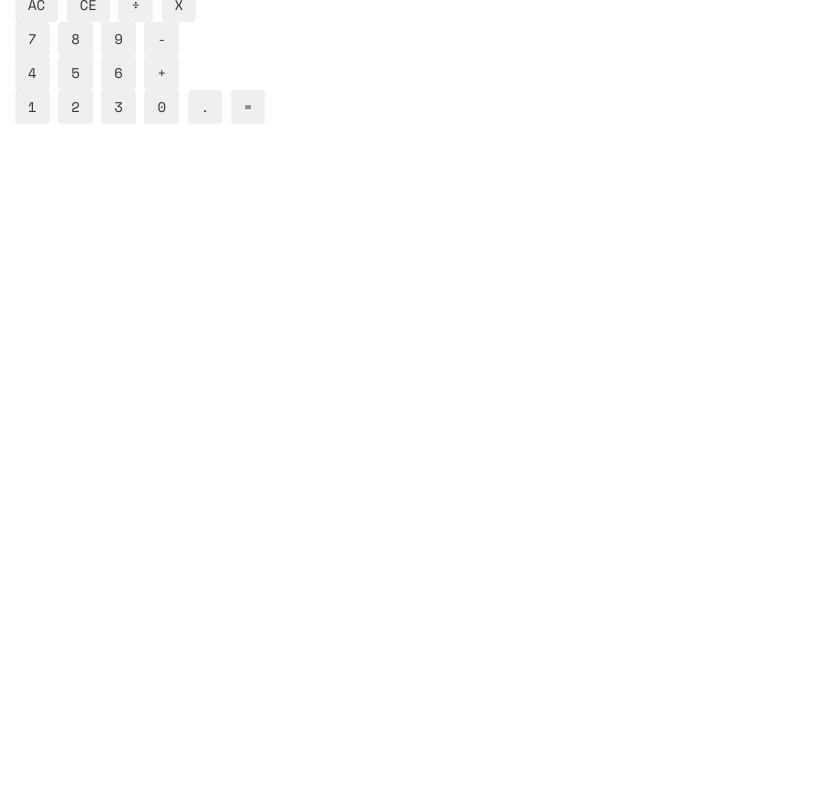
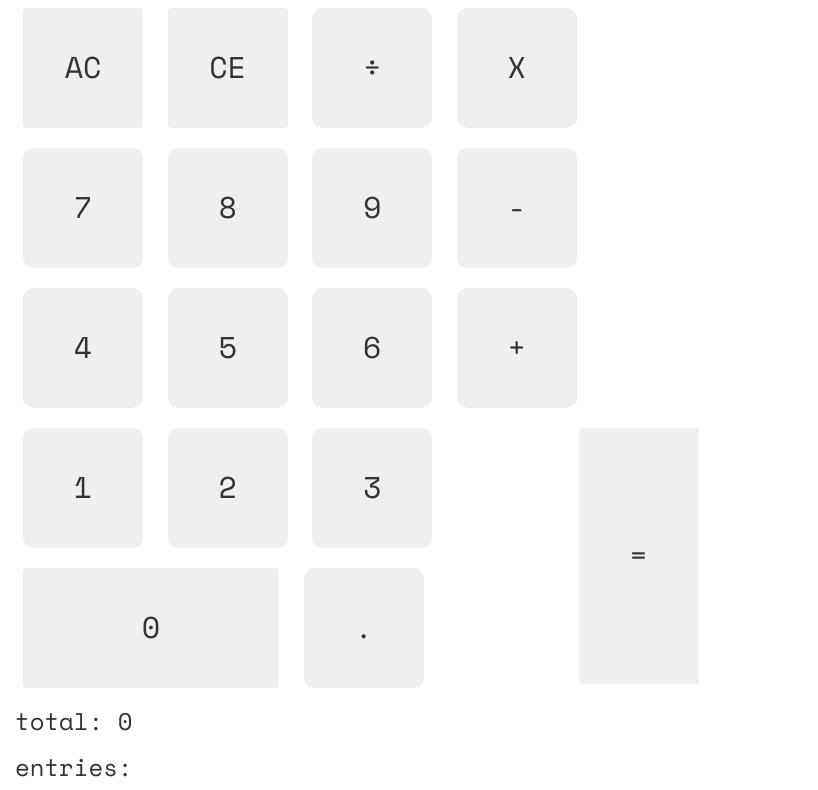
Before and after one commit to d-robertson/jsCalculator, a plain HTML site: page index.html in a window 1280 px wide. Shown: the part 82-872 px from the top of the page, without its empty margins (0-818 px from the left). Before the commit the page ends 800 px from the top, so only its background shows below. Drawn offline with nearby package versions, Linux system fonts and the light colour scheme.

Commit message:
rewired up my calc

```diff
--- a/app.js
+++ b/app.js
@@ -1,46 +1,43 @@
 angular.module('calcApp', [])
 .controller('calcCtrl', ['$scope', function($scope){
   $scope.title = 'JScalculator';
-  $scope.previous;
-  $scope.current;
-  $scope.total = '';
-  $scope.entry = '';
+  $scope.total = 0;
+  $scope.entries = '';
+  $scope.opperator = '';
 
   $scope.button = function(val){
-    $scope.entry = $scope.entry += val;
-    console.log($scope.entry);
-  }
-
-  $scope.addition = function(){
-
-  }
-
-  $scope.subtraction = function(){
-
-  }
-
-  $scope.multiplication = function(){
-
-  }
-
-  $scope.division = function(){
-
+    console.log(typeof(val));
+    if(val !== '+' && val !== '-' && val !== '*' && val !== '/'){
+      console.log('inside if: ', val);
+      $scope.entries += val;
+    }
+    if(val === '+' || val === '-' || val === '*' || val === '/'){
+      if($scope.opperator){
+        $scope.total = eval($scope.entries);
+        $scope.entries = $scope.total;
+        $scope.entries += val;
+        $scope.opperator = val;
+      } else {
+        $scope.entries += val;
+        $scope.opperator = val;
+      }
+    }
   }
 
   $scope.clearEntry = function(){
-    $scope.entry = '';
+    $scope.opperator = '';
+    $scope.entries = '';
   }
 
   $scope.clearAll = function(){
-    $scope.total = '';
+    $scope.entries = '';
+    $scope.total = 0;
+    $scope.opperator = '';
   }
 
   $scope.equals = function(){
-
+    $scope.total = eval($scope.entries);
+    $scope.entries = $scope.total;
+    $scope.opperator = '';
   }
-
-  $scope.decimal = function(){
-
-  }
-
 }]);
--- a/index.html
+++ b/index.html
@@ -28,30 +28,38 @@
       </div>
       <div class="col-xs-8 calculatorBody">
         <div class="row">
-          <button class="btn" ng-click="clearAll()">AC</button>
-          <button class="btn" ng-click="clearEntry()">CE</button>
-          <button class="btn" ng-click="button('/')">&divide</button>
-          <button class="btn" ng-click="button('*')">X</button>
+          <button class="btn clearBtn" ng-click="clearAll()">AC</button>
+          <button class="btn clearBtn" ng-click="clearEntry()">CE</button>
+          <button class="btn normalBtn" ng-click="button('/')">&divide</button>
+          <button class="btn normalBtn" ng-click="button('*')">X</button>
         </div>
         <div class="row">
-          <button class="btn" ng-click="button(7)">7</button>
-          <button class="btn" ng-click="button(8)">8</button>
-          <button class="btn" ng-click="button(9)">9</button>
-          <button class="btn" ng-click="button('-')">-</button>
+          <button class="btn normalBtn" ng-click="button('7')">7</button>
+          <button class="btn normalBtn" ng-click="button('8')">8</button>
+          <button class="btn normalBtn" ng-click="button('9')">9</button>
+          <button class="btn normalBtn" ng-click="button('-')">-</button>
         </div>
         <div class="row">
-          <button class="btn" ng-click="button(4)">4</button>
-          <button class="btn" ng-click="button(5)">5</button>
-          <button class="btn" ng-click="button(6)">6</button>
-          <button class="btn" ng-click="button('+')">+</button>
+          <button class="btn normalBtn" ng-click="button('4')">4</button>
+          <button class="btn normalBtn" ng-click="button('5')">5</button>
+          <button class="btn normalBtn" ng-click="button('6')">6</button>
+          <button class="btn normalBtn" ng-click="button('+')">+</button>
         </div>
         <div class="row">
-          <button class="btn" ng-click="button(1)">1</button>
-          <button class="btn" ng-click="button(2)">2</button>
-          <button class="btn" ng-click="button(3)">3</button>
-          <button class="btn" ng-click="button(0)">0</button>
-          <button class="btn" ng-click="button('.')">.</button>
-          <button class="btn" ng-click="equals()">=</button>
+          <div class="col-xs-8 no-margin">
+            <button class="btn normalBtn" ng-click="button('1')">1</button>
+            <button class="btn normalBtn" ng-click="button('2')">2</button>
+            <button class="btn normalBtn" ng-click="button('3')">3</button>
+            <button class="btn zeroBtn" ng-click="button('0')">0</button>
+            <button class="btn normalBtn" ng-click="button('.')">.</button>
+          </div>
+          <div class="col-xs-3 no-margin">
+            <button class="btn equalsBtn" ng-click="equals()">=</button>
+          </div>
+        </div>
+        <div class="row">
+          <h3>total: {{total}}</h3>
+          <h3>entries: {{entries}}</h3>
         </div>
       </div>
     </div>
--- a/styles.css
+++ b/styles.css
@@ -9,3 +9,46 @@ button:hover {
 .btn:hover {
 
 }
+
+.btn {
+  margin-top: 20px;
+  margin-left: 8px;
+  margin-right: 8px;
+  font-size: 30px;
+}
+
+.clearBtn {
+  width: 120px;
+  height: 120px;
+}
+
+.zeroBtn {
+  width: 256px;
+  height: 120px;
+}
+
+.equalsBtn {
+  width: 120px;
+  height: 256px;
+}
+
+.normalBtn {
+  width: 120px;
+  height: 120px;
+  border-radius: 10px;
+}
+
+.border {
+  border: solid black 1px;
+}
+
+.calculatorBody {
+  height: 800px;
+}
+
+.no-margin {
+  margin-left: 0px;
+  margin-right: 0px;
+  padding-left: 0px;
+  padding-right: 0px;
+}
```
